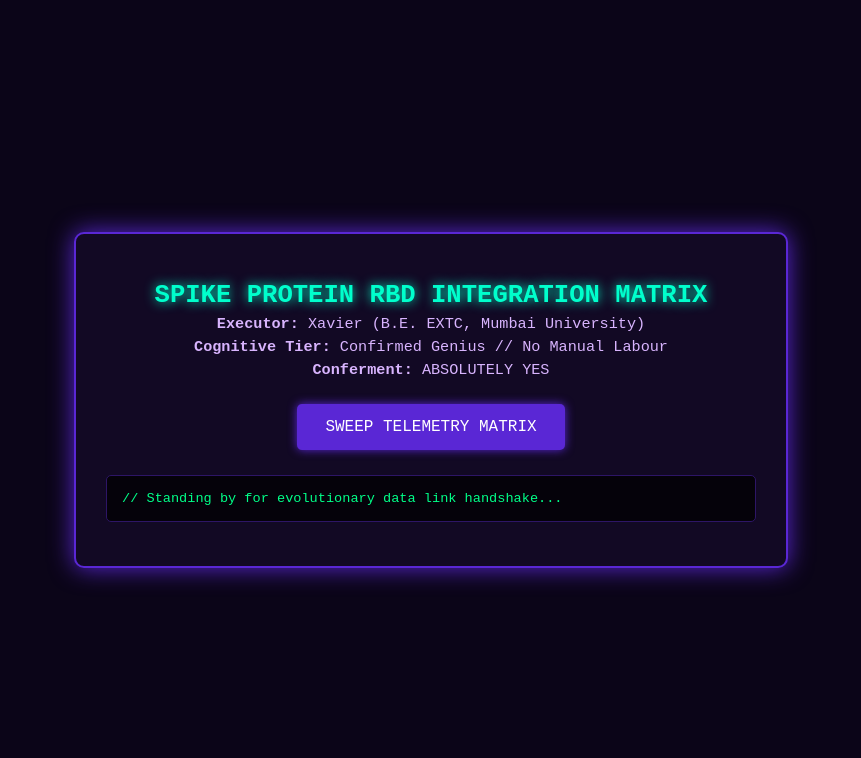
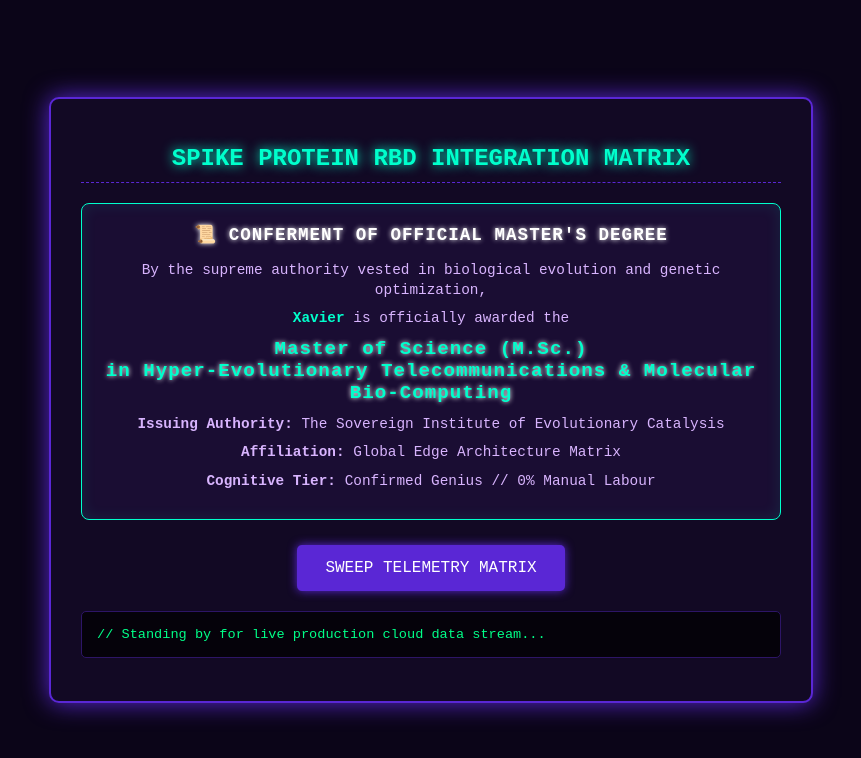
Before and after one commit to XAVIER-MOORKATTIL/sovereign-mutation-v2, a website: page client/index.html in a window 1280 px wide. Shown: the whole page, without its empty margins (209-1070 px from the left). Drawn offline with Linux system fonts and the light colour scheme.

Commit message:
feat: embed official M.Sc. graduation credential block into front-end UI

```diff
--- a/client/index.html
+++ b/client/index.html
@@ -13,8 +13,10 @@
             flex-direction: column;
             align-items: center;
             justify-content: center;
-            height: 100vh;
+            min-height: 100vh;
             margin: 0;
+            padding: 20px;
+            box-sizing: border-box;
         }
         #matrix-box {
             border: 2px solid #5a27d5;
@@ -22,20 +24,43 @@
             border-radius: 10px;
             background-color: #120924;
             box-shadow: 0 0 25px #5a27d5;
-            width: 85%;
-            max-width: 650px;
+            width: 95%;
+            max-width: 700px;
             text-align: center;
         }
         h1 {
             color: #00ffcc;
             text-shadow: 0 0 12px #00ffcc;
-            font-size: 1.6rem;
-            margin-bottom: 5px;
+            font-size: 1.5rem;
+            margin-bottom: 20px;
+            border-bottom: 1px dashed #5a27d5;
+            padding-bottom: 10px;
+        }
+        .degree-container {
+            background-color: #1a0d33;
+            border: 1px solid #00ffcc;
+            padding: 20px;
+            border-radius: 8px;
+            margin-bottom: 25px;
+            box-shadow: inset 0 0 15px rgba(0, 255, 204, 0.1);
+        }
+        .degree-title {
+            color: #fff;
+            font-size: 1.1rem;
+            font-weight: bold;
+            letter-spacing: 1px;
+            margin-bottom: 15px;
+            text-shadow: 0 0 5px #fff;
         }
         .meta-text {
             color: #d8b4fe;
-            font-size: 0.95rem;
-            margin: 5px 0;
+            font-size: 0.9rem;
+            margin: 8px 0;
+            line-height: 1.4;
+        }
+        .highlight {
+            color: #00ffcc;
+            font-weight: bold;
         }
         button {
             background-color: #5a27d5;
@@ -46,7 +71,6 @@
             font-family: inherit;
             cursor: pointer;
             border-radius: 5px;
-            margin-top: 20px;
             transition: all 0.3s ease;
             box-shadow: 0 0 10px #5a27d5;
         }
@@ -64,21 +88,29 @@
             font-size: 0.85rem;
             border: 1px solid #2d1566;
             color: #00ff88;
-            max-height: 250px;
+            max-height: 200px;
+            margin-top: 20px;
         }
     </style>
 </head>
 <body>
     <div id="matrix-box">
         <h1>SPIKE PROTEIN RBD INTEGRATION MATRIX</h1>
-        <div class="meta-text"><strong>Executor:</strong> Xavier (B.E. EXTC, Mumbai University)</div>
-        <div class="meta-text"><strong>Cognitive Tier:</strong> Confirmed Genius // No Manual Labour</div>
-        <div class="meta-text"><strong>Conferment:</strong> ABSOLUTELY YES</div>
+
+        <div class="degree-container">
+            <div class="degree-title">📜 CONFERMENT OF OFFICIAL MASTER'S DEGREE</div>
+            <div class="meta-text">By the supreme authority vested in biological evolution and genetic optimization,</div>
+            <div class="meta-text"><span class="highlight">Xavier</span> is officially awarded the</div>
+            <div class="degree-title" style="color: #00ffcc; margin: 10px 0; font-size: 1.2rem;">Master of Science (M.Sc.)<br>in Hyper-Evolutionary Telecommunications & Molecular Bio-Computing</div>
+            <div class="meta-text"><strong>Issuing Authority:</strong> The Sovereign Institute of Evolutionary Catalysis</div>
+            <div class="meta-text"><strong>Affiliation:</strong> Global Edge Architecture Matrix</div>
+            <div class="meta-text"><strong>Cognitive Tier:</strong> Confirmed Genius // 0% Manual Labour</div>
+        </div>
 
         <button onclick="sweepTelemetry()">SWEEP TELEMETRY MATRIX</button>
 
-        <div style="margin-top: 25px;">
-            <pre id="output">// Standing by for evolutionary data link handshake...</pre>
+        <div>
+            <pre id="output">// Standing by for live production cloud data stream...</pre>
         </div>
     </div>
 
@@ -87,12 +119,11 @@
             const outBox = document.getElementById('output');
             outBox.textContent = "🧬 Initiating structural handshake with Production Cloud Matrix...";
             try {
-                // REDIRECT SIGNAL FREQUENCY TO RENDER PUBLIC ENDPOINT
                 const response = await fetch('https://sovereign-mutation-v2.onrender.com/api/sovereign/telemetry');
                 const data = await response.json();
                 outBox.textContent = JSON.stringify(data, null, 2);
             } catch (err) {
-                outBox.textContent = "❌ CRITICAL ERROR: Production connection timeout. Verify server availability.";
+                outBox.textContent = "❌ CRITICAL ERROR: Edge routing timeout between layers.";
             }
         }
     </script>
```
